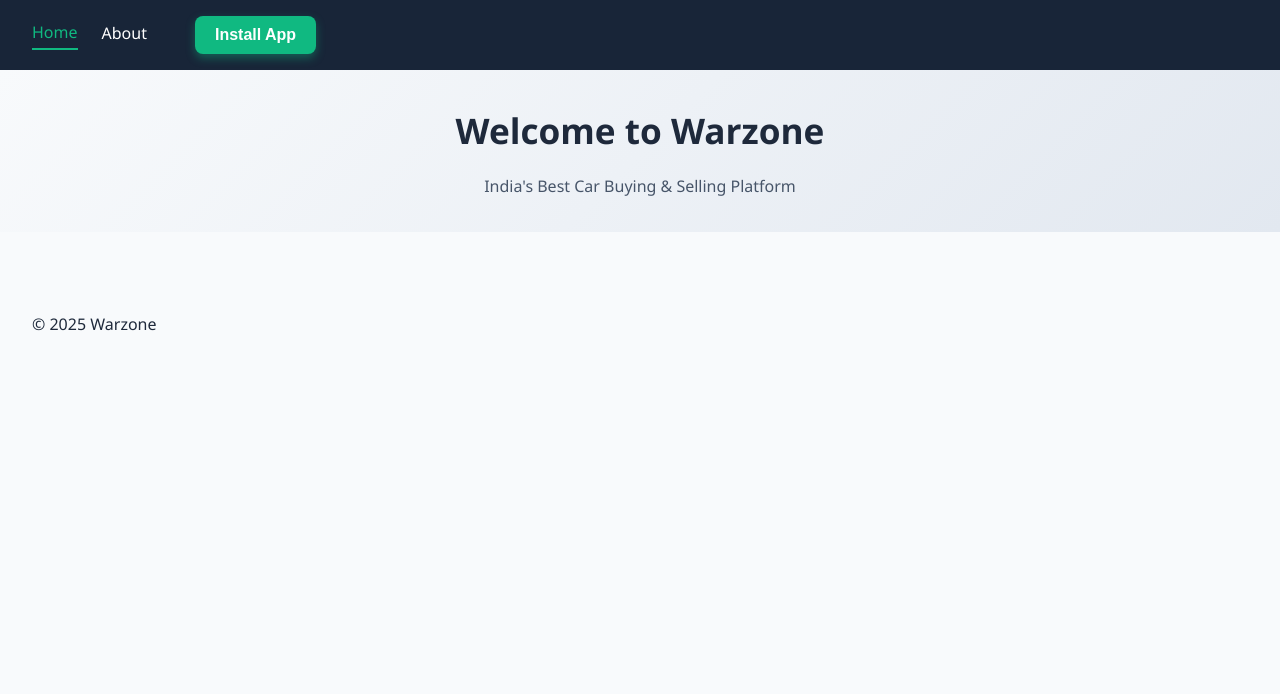
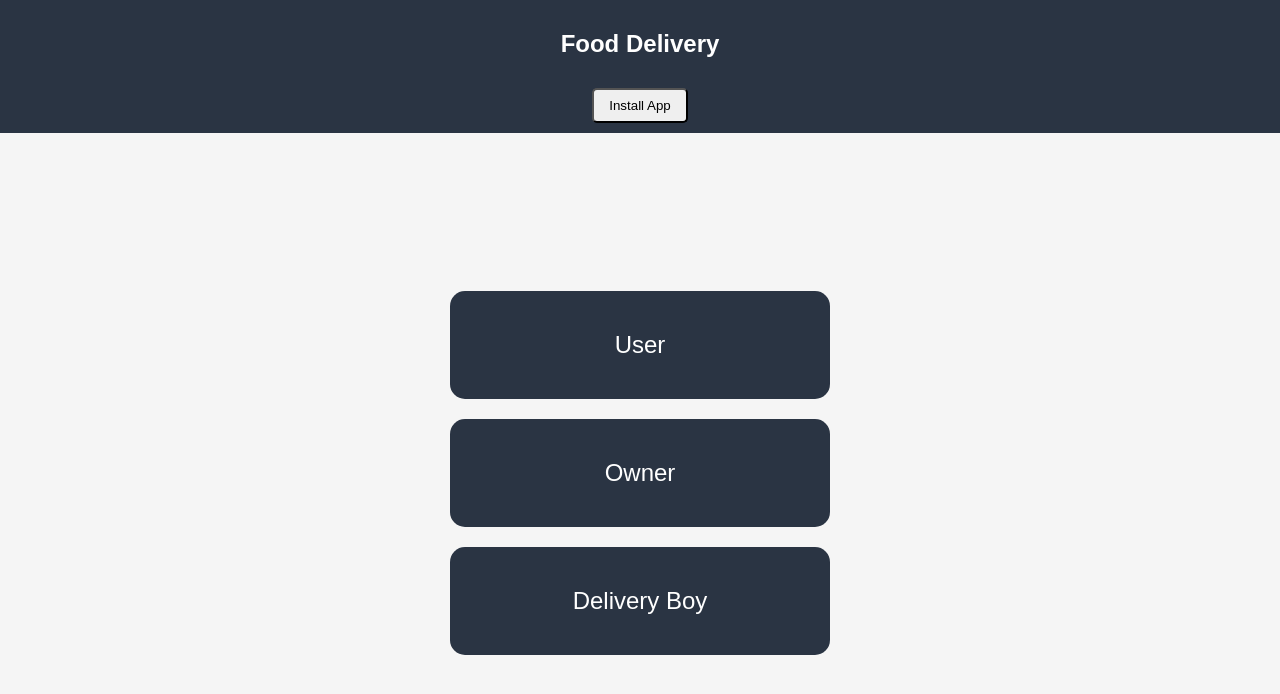
Before and after one commit to Akhil80git/fistReattest, a React (Vite) app: page / in a window 1280 px wide. Shown: the top 694 px of the page. Built offline with nearby package versions, Linux system fonts and the light colour scheme.

Commit message:
Kuch change kiya hai

```diff
--- a/src/App.jsx
+++ b/src/App.jsx
@@ -1,19 +1,17 @@
-import React, { useEffect, useState } from 'react';
-import './App.css';
-import Nav from './co/Nav';           // Correct: co/ folder mein hai
-import Home from './pages/Home';      // Fixed: pages/ folder se
-import About from './pages/About';    // Fixed: pages/ folder se
+import React, { useState, useEffect } from 'react';
+import { Routes, Route } from 'react-router-dom';
+import Nav from './components/Nav';
+import RoleSelection from './pages/RoleSelection';
 
 export default function App() {
-  const [route, setRoute] = useState(window.location.pathname);
   const [deferredPrompt, setDeferredPrompt] = useState(null);
 
   useEffect(() => {
-    const handleRoute = () => setRoute(window.location.pathname);
-    window.addEventListener('popstate', handleRoute);
-
+    // Register service worker for PWA
     if ('serviceWorker' in navigator) {
-      navigator.serviceWorker.register('/sw.js').catch(() => {});
+      navigator.serviceWorker.register('/sw.js').catch((err) => {
+        console.warn('Service worker registration failed:', err);
+      });
     }
 
     const beforeInstallPromptHandler = (e) => {
@@ -23,43 +21,28 @@ export default function App() {
     window.addEventListener('beforeinstallprompt', beforeInstallPromptHandler);
 
     return () => {
-      window.removeEventListener('popstate', handleRoute);
       window.removeEventListener('beforeinstallprompt', beforeInstallPromptHandler);
     };
   }, []);
 
-  function handleNavigate(path) {
-    if (path !== route) {
-      window.history.pushState({}, '', path);
-      setRoute(path);
-    }
-  }
-
-  function handleInstallApp() {
+  const handleInstallApp = () => {
     if (!deferredPrompt) {
-      alert('Install prompt not available! Make sure your browser and PWA setup is correct.');
+      alert('Install prompt not available! Make sure your browser supports PWA and you meet install criteria.');
       return;
     }
     deferredPrompt.prompt();
     deferredPrompt.userChoice.then(() => {
       setDeferredPrompt(null);
     });
-  }
+  };
 
   return (
     <div>
-      <Nav
-        route={route}
-        onNavigate={handleNavigate}
-        installApp={handleInstallApp}
-      />
-      <main>
-        {route === '/' && <Home />}
-        {route === '/about' && <About />}
-      </main>
-      <footer className="footer">
-        © 2025 Warzone
-      </footer>
+      <Nav installApp={handleInstallApp} />
+      <Routes>
+        <Route path="/" element={<RoleSelection />} />
+        {/* Future pages */}
+      </Routes>
     </div>
   );
 }
--- /dev/null
+++ b/src/components/Nav.jsx
@@ -0,0 +1,27 @@
+import React from 'react';
+
+function Nav({ installApp }) {
+  return (
+    <nav style={{
+      padding: '10px',
+      backgroundColor: '#2a3443',
+      color: 'white',
+      textAlign: 'center'
+    }}>
+      <h1>Food Delivery</h1>
+      <button
+        onClick={installApp}
+        style={{
+          marginTop: '10px',
+          padding: '8px 15px',
+          borderRadius: '5px',
+          cursor: 'pointer'
+        }}
+      >
+        Install App
+      </button>
+    </nav>
+  );
+}
+
+export default Nav;
--- /dev/null
+++ b/src/features/authSlice.js
@@ -0,0 +1,27 @@
+import { createSlice } from '@reduxjs/toolkit';
+
+const initialState = {
+  user: null,
+  role: null,
+  isLoggedIn: false,
+};
+
+const authSlice = createSlice({
+  name: 'auth',
+  initialState,
+  reducers: {
+    login: (state, action) => {
+      state.user = action.payload.user;
+      state.role = action.payload.role;
+      state.isLoggedIn = true;
+    },
+    logout: (state) => {
+      state.user = null;
+      state.role = null;
+      state.isLoggedIn = false;
+    },
+  },
+});
+
+export const { login, logout } = authSlice.actions;
+export default authSlice.reducer;
--- a/src/index.css
+++ b/src/index.css
@@ -0,0 +1,5 @@
+body {
+  margin: 0;
+  font-family: Arial, sans-serif;
+  background-color: #f5f5f5;
+}
--- a/src/main.jsx
+++ b/src/main.jsx
@@ -1,10 +1,15 @@
 import React from 'react';
 import ReactDOM from 'react-dom/client';
-import App from './App.jsx';
+import { BrowserRouter } from 'react-router-dom';
+import { Provider } from 'react-redux';
+import App from './App';
+import { store } from './store/store';
 import './index.css';
 
 ReactDOM.createRoot(document.getElementById('root')).render(
-  <React.StrictMode>
-    <App />
-  </React.StrictMode>
+  <Provider store={store}>
+    <BrowserRouter>
+      <App />
+    </BrowserRouter>
+  </Provider>
 );
--- /dev/null
+++ b/src/pages/RoleSelection.css
@@ -0,0 +1,26 @@
+.role-container {
+  display: flex;
+  flex-direction: column;
+  align-items: center;
+  justify-content: center;
+  height: 80vh;
+  gap: 20px;
+  padding: 20px;
+}
+
+.role-box {
+  width: 80%;
+  max-width: 300px;
+  padding: 40px;
+  background-color: #2a3443;
+  color: white;
+  text-align: center;
+  font-size: 1.5rem;
+  border-radius: 15px;
+  cursor: pointer;
+  transition: transform 0.2s;
+}
+
+.role-box:hover {
+  transform: scale(1.05);
+}
--- /dev/null
+++ b/src/pages/RoleSelection.jsx
@@ -0,0 +1,16 @@
+import { useNavigate } from 'react-router-dom';
+import './RoleSelection.css';
+
+function RoleSelection() {
+  const navigate = useNavigate();
+
+  return (
+    <div className="role-container">
+      <div className="role-box" onClick={() => navigate('/user')}>User</div>
+      <div className="role-box" onClick={() => navigate('/owner')}>Owner</div>
+      <div className="role-box" onClick={() => navigate('/delivery')}>Delivery Boy</div>
+    </div>
+  );
+}
+
+export default RoleSelection;
--- /dev/null
+++ b/src/store/store.js
@@ -0,0 +1,9 @@
+// src/store/store.js
+import { configureStore } from '@reduxjs/toolkit';
+import authReducer from '../features/authSlice';
+
+export const store = configureStore({
+  reducer: {
+    auth: authReducer,
+  },
+});
```
